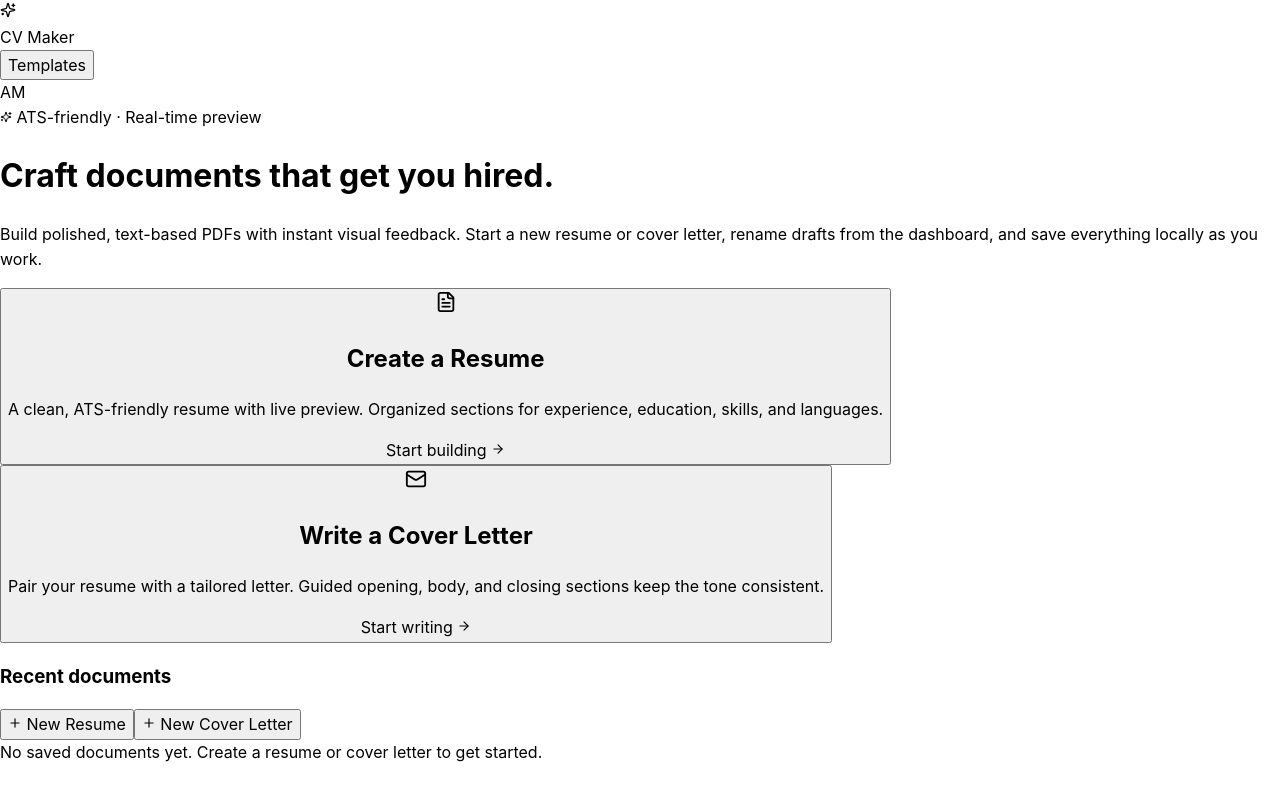
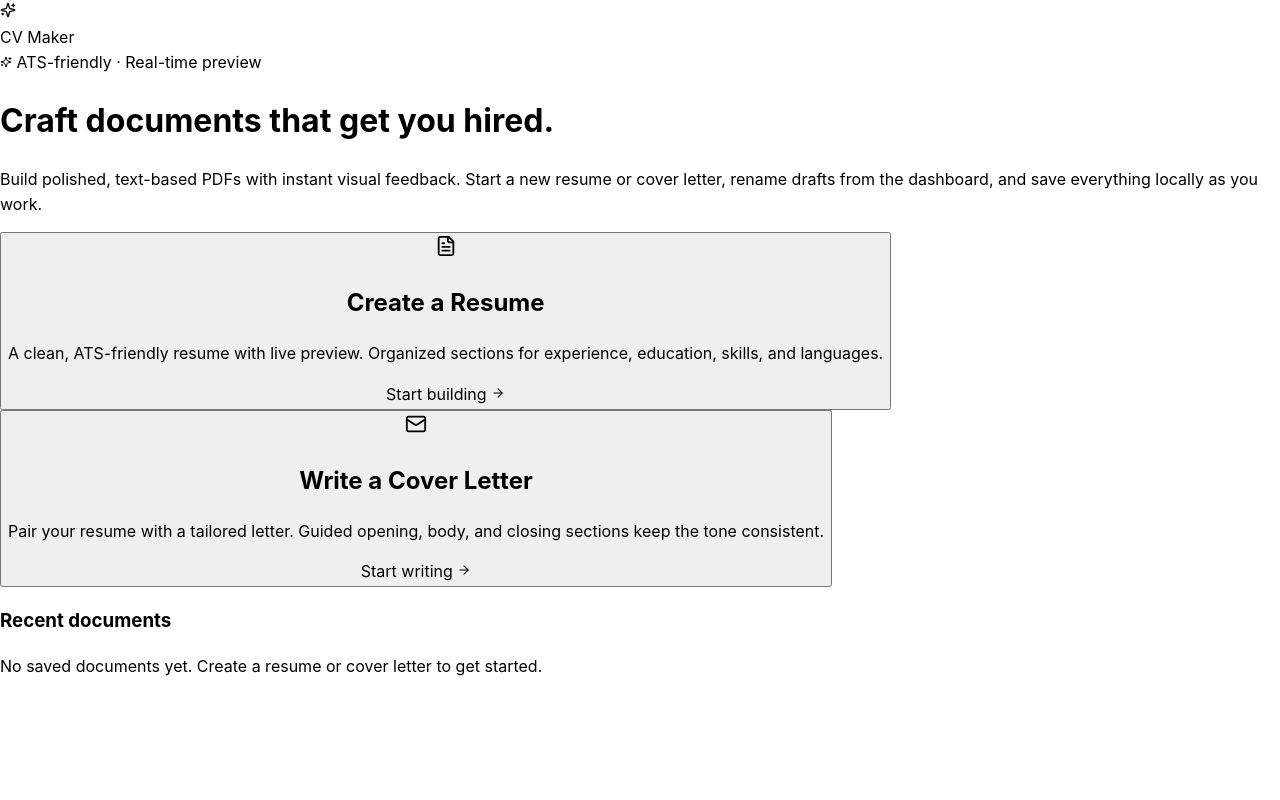
Before and after one commit to Elhamidi-12/CVLab, a React (Vite) app: page / in a window 1280 px wide. Built offline with nearby package versions, Linux system fonts and the light colour scheme.

Commit message:
chore: remove navbar templates button, avatar, and document action buttons

```diff
--- a/src/app/App.tsx
+++ b/src/app/App.tsx
@@ -146,14 +146,6 @@ function Dashboard({
             </div>
             <span className="text-[17px] font-bold text-[#0f172a]">CV Maker</span>
           </div>
-          <div className="flex items-center gap-3">
-            <button className="px-3 py-1.5 rounded-lg hover:bg-slate-100 text-[14px] text-[#475569]">
-              Templates
-            </button>
-            <div className="w-8 h-8 rounded-full bg-gradient-to-br from-indigo-400 to-indigo-600 flex items-center justify-center text-white text-[13px] font-semibold">
-              AM
-            </div>
-          </div>
         </div>
       </nav>
 
@@ -207,22 +199,6 @@ function Dashboard({
         <section>
           <div className="flex items-center justify-between mb-4">
             <h3 className="text-[16px] font-semibold text-[#0f172a]">Recent documents</h3>
-            <div className="flex flex-wrap gap-2">
-              <button
-                type="button"
-                onClick={() => onCreate("resume")}
-                className="text-indigo-600 hover:text-indigo-700 flex items-center gap-1 text-[14px] font-medium"
-              >
-                <Plus size={14} /> New Resume
-              </button>
-              <button
-                type="button"
-                onClick={() => onCreate("cover")}
-                className="text-indigo-600 hover:text-indigo-700 flex items-center gap-1 text-[14px] font-medium"
-              >
-                <Plus size={14} /> New Cover Letter
-              </button>
-            </div>
           </div>
 
           <div className="bg-white rounded-xl border border-slate-200 overflow-hidden divide-y divide-slate-100">
```
